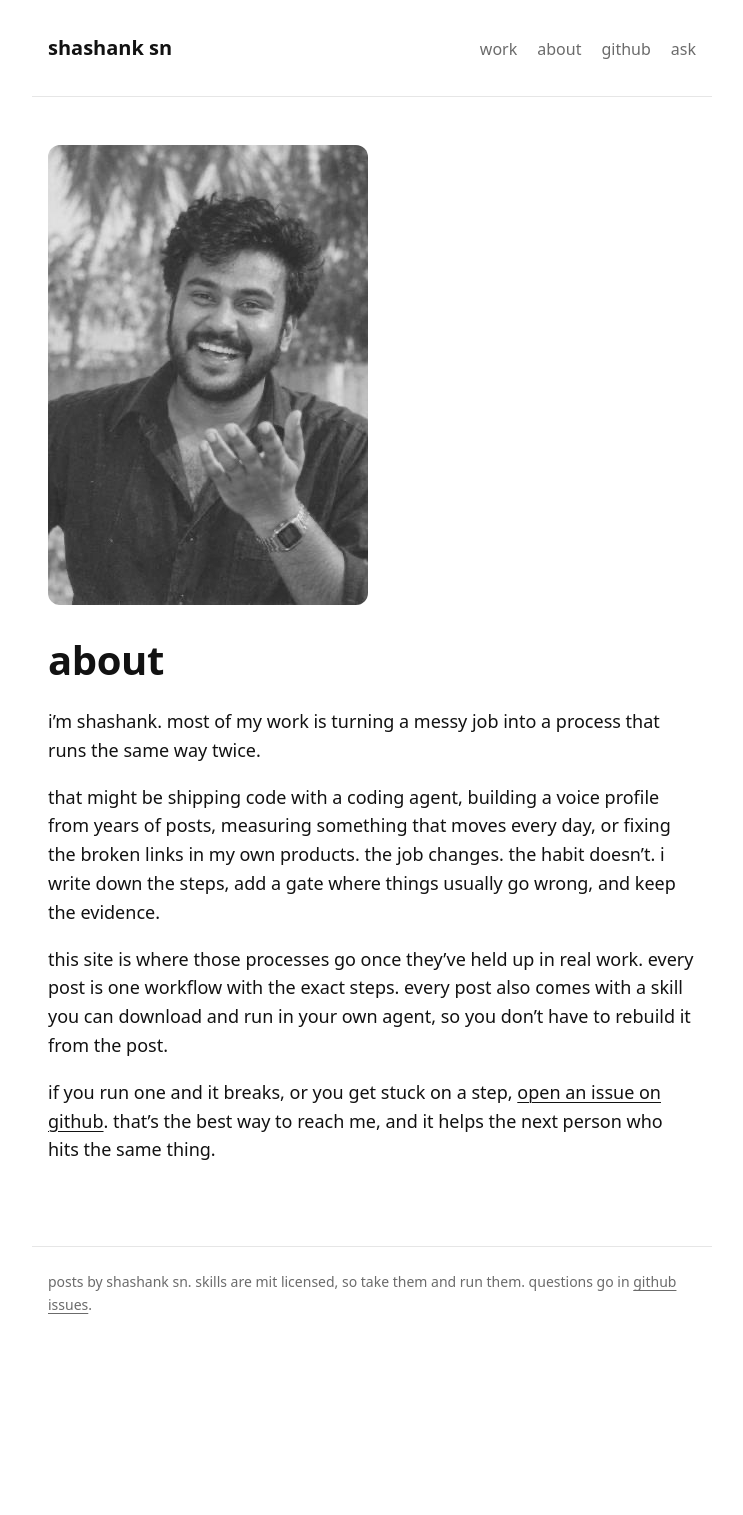
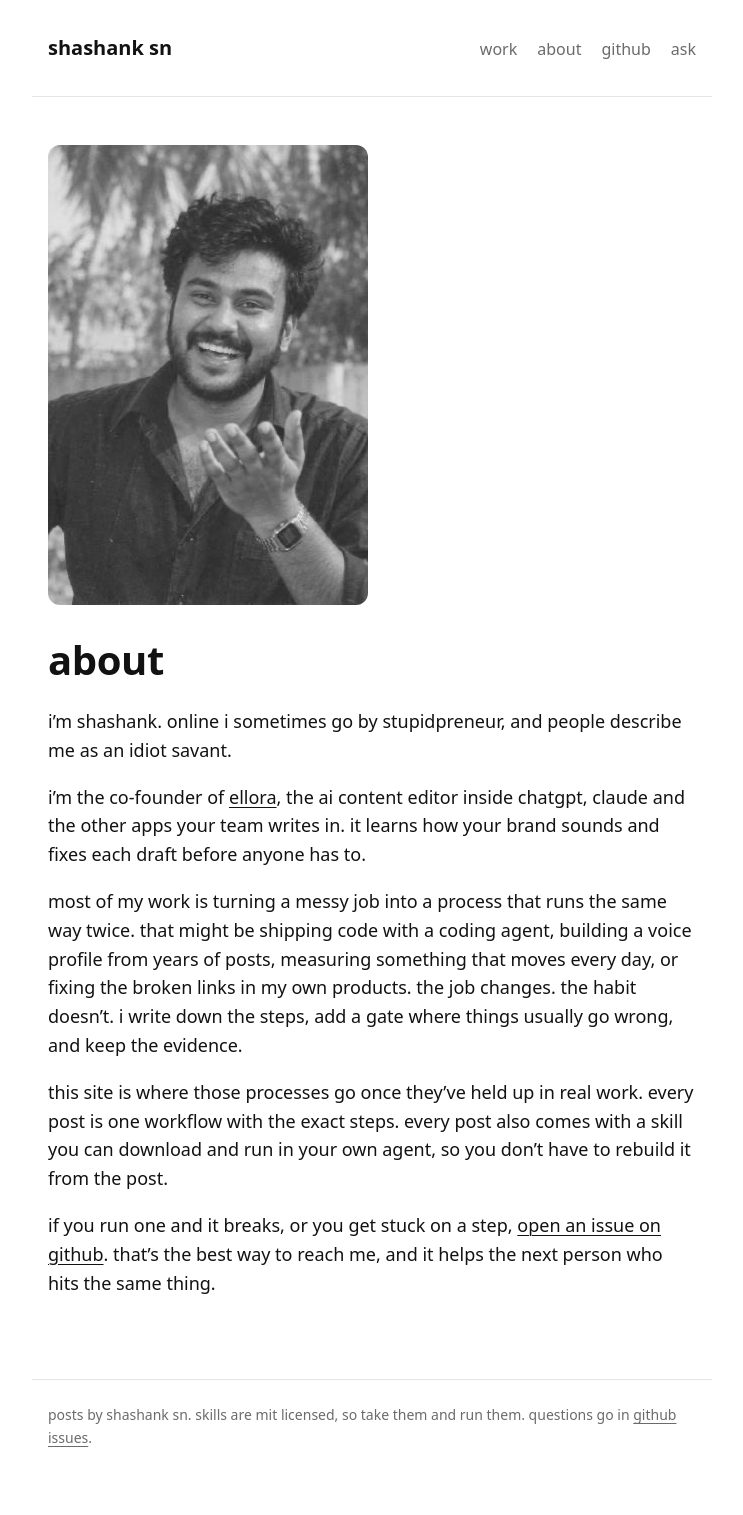
Before and after one commit to shashank-sn/blog, a Jekyll site: the page built from about.md, in a window 1280 px wide. Shown: the whole page, without its empty margins (268-1011 px from the left). Built offline with Jekyll 4.4.1, drawn with Linux system fonts in a browser that asks for light colours; some web fonts are replaced; before the commit the page ends 1382 px from its top, so only the background shows below that.

Commit message:
About: add stupidpreneur and link ellora

```diff
--- a/about.md
+++ b/about.md
@@ -2,7 +2,7 @@
 layout: default
 title: about
 permalink: /about/
-description: shashank turns messy jobs into processes that run the same way twice, and publishes the ones that hold up, each with a skill you can download.
+description: shashank, also known as stupidpreneur, is the co-founder of ellora. this site holds the processes that held up in real work, each with a skill you can download.
 ---
 
 <div class="about" markdown="1">
@@ -11,9 +11,11 @@ description: shashank turns messy jobs into processes that run the same way twic
 
 # about
 
-i'm shashank. most of my work is turning a messy job into a process that runs the same way twice.
+i'm shashank. online i sometimes go by stupidpreneur, and people describe me as an idiot savant.
 
-that might be shipping code with a coding agent, building a voice profile from years of posts, measuring something that moves every day, or fixing the broken links in my own products. the job changes. the habit doesn't. i write down the steps, add a gate where things usually go wrong, and keep the evidence.
+i'm the co-founder of [ellora](https://getellora.com), the ai content editor inside chatgpt, claude and the other apps your team writes in. it learns how your brand sounds and fixes each draft before anyone has to.
+
+most of my work is turning a messy job into a process that runs the same way twice. that might be shipping code with a coding agent, building a voice profile from years of posts, measuring something that moves every day, or fixing the broken links in my own products. the job changes. the habit doesn't. i write down the steps, add a gate where things usually go wrong, and keep the evidence.
 
 this site is where those processes go once they've held up in real work. every post is one workflow with the exact steps. every post also comes with a skill you can download and run in your own agent, so you don't have to rebuild it from the post.
 
```
